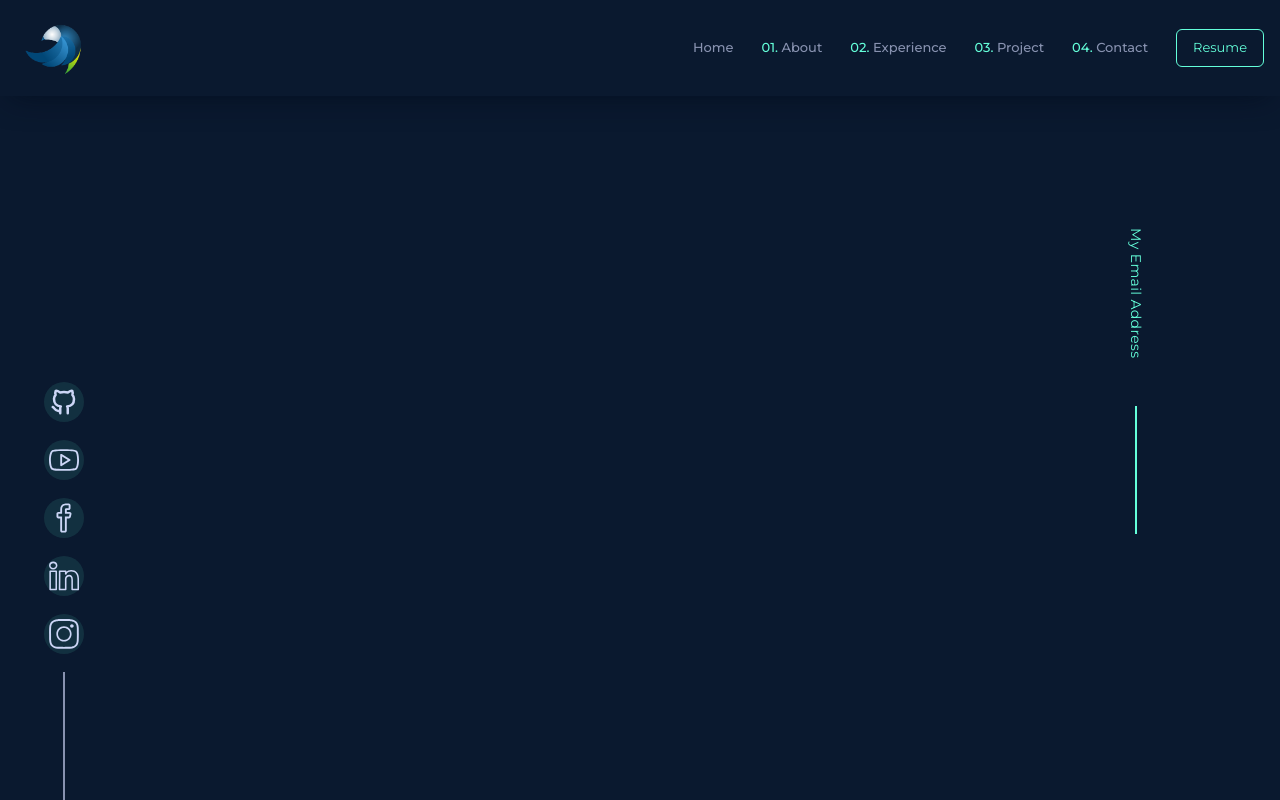
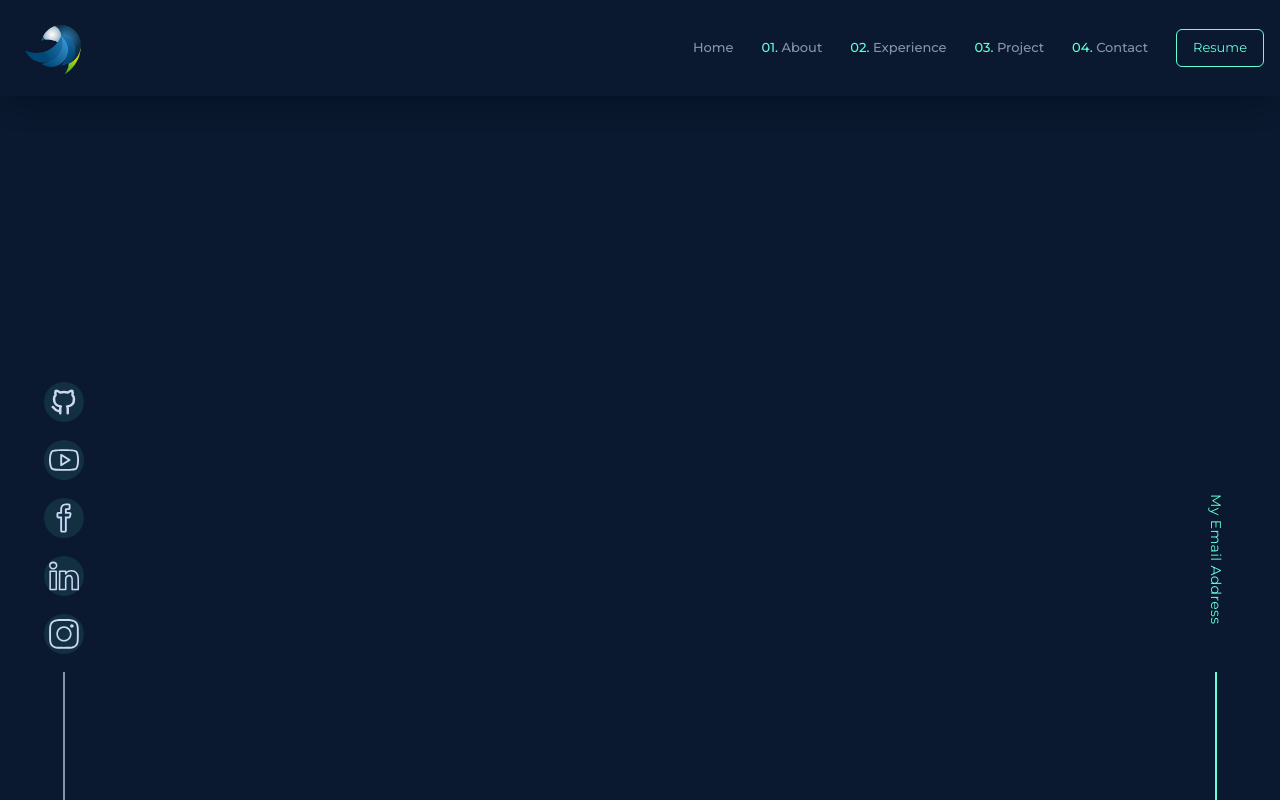
Before and after one commit to KennedyMungai/portfolio_with_framer_motion, a Next.js app: page / in a window 1280 px wide. Built offline with nearby package versions, Linux system fonts and the light colour scheme.

Commit message:
Fixed the email address on the page

```diff
--- a/src/app/page.tsx
+++ b/src/app/page.tsx
@@ -11,7 +11,7 @@ export default function Home() {
 					<LeftSide />
 				</div>
 				<div className=''></div>
-				<div className=''>
+				<div className='hidden xl:flex w-32 h-full fixed right-0 bottom-0'>
 					<RightSide />
 				</div>
 			</div>
```
